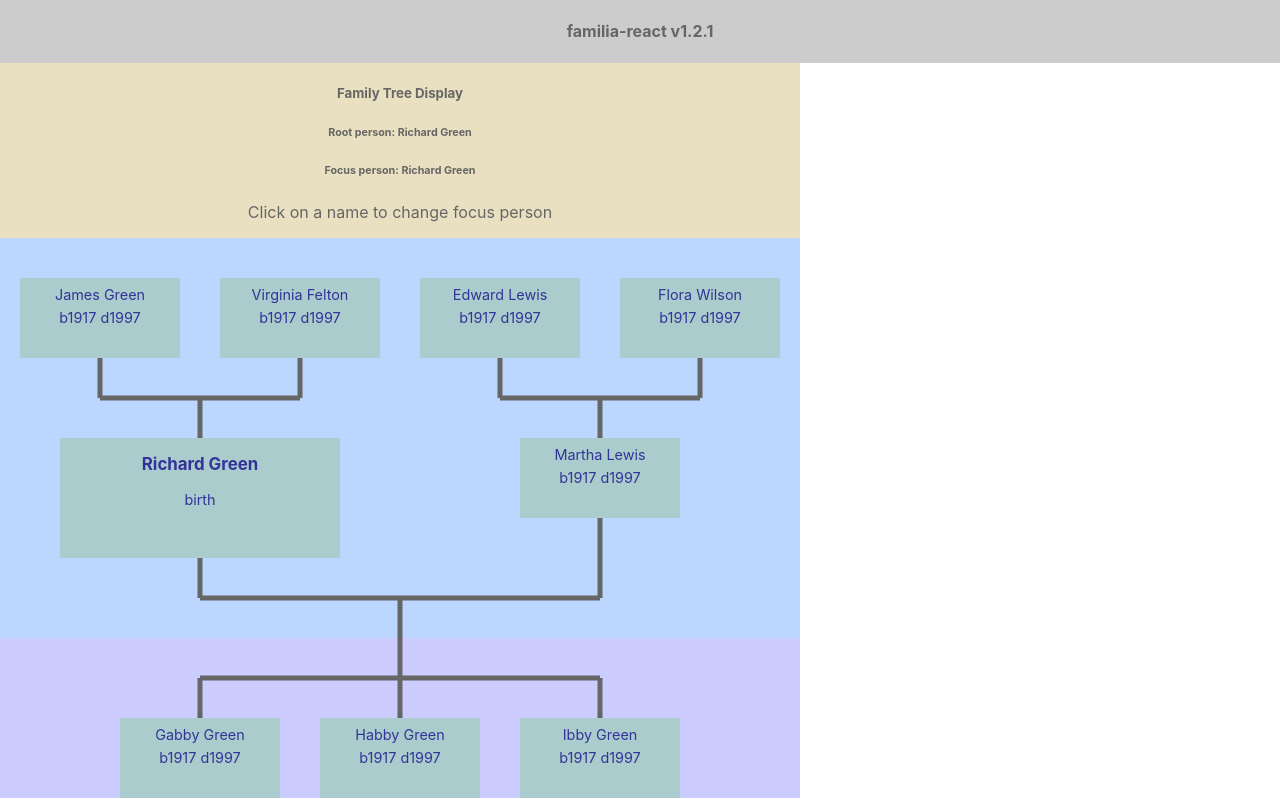
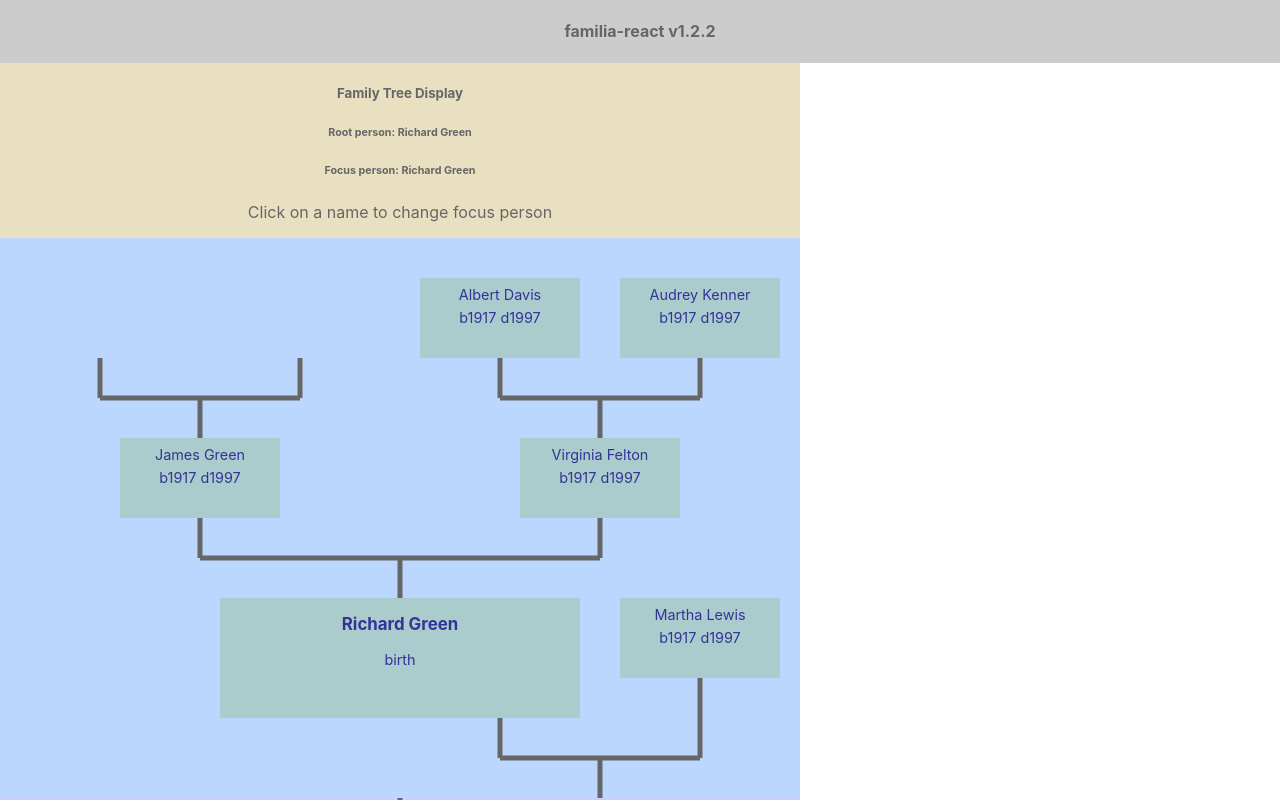
Before and after one commit to jrschmidt/familia-react, a React (Create React App) app: page / in a window 1280 px wide. Shown: the top 800 px of the page. Built offline with nearby package versions, Linux system fonts and the light colour scheme.

Commit message:
refactor new TreeDisplay4Gen to pass tests and display correctly

```diff
--- a/package.json
+++ b/package.json
@@ -1,6 +1,6 @@
 {
   "name": "familia-react",
-  "version": "1.2.1",
+  "version": "1.2.2",
   "private": true,
   "dependencies": {
     "react": "^16.8.4",
--- a/src/App.js
+++ b/src/App.js
@@ -26,7 +26,7 @@ class App extends Component {
     return (
       <div className="App">
         <header className="App-header">
-          <h4>familia-react v1.2.1</h4>
+          <h4>familia-react v1.2.2</h4>
         </header>
         <TreeDisplay4Gen
           people={this.state.people}
--- a/src/TreeDisplay4Gen.js
+++ b/src/TreeDisplay4Gen.js
@@ -20,23 +20,25 @@ class TreeDisplay4Gen extends Component {
   getViewState (focusPersonId) {
     const focusPerson = this.findPersonById( focusPersonId );
     const viewGender = focusPerson.gender;
-    const male = viewGender === 'male' ? focusPerson : this.findPersonById( focusPerson.husband );
-    const female = viewGender === 'female' ? focusPerson : this.findPersonById( focusPerson.wife );
+    const focusFather = focusPerson && focusPerson.father ? this.findPersonById( focusPerson.father ) : null;
+    const focusMother = focusPerson && focusPerson.mother ? this.findPersonById( focusPerson.mother ) : null;
     return {
       focusPerson: focusPerson,
       focusPersonGender: viewGender,
-      fatherOfMale: male && male.father ? this.findPersonById( male.father ) : null,
-      motherOfMale: male && male.mother ? this.findPersonById( male.mother ) : null,
-      fatherOfFemale: female && female.father ? this.findPersonById( female.father ) : null,
-      motherOfFemale: female && female.mother ? this.findPersonById( female.mother ) : null,
-      husband: viewGender === 'female' ? male : null,
-      wife: viewGender === 'male' ? female: null,
+      father: focusFather,
+      mother: focusMother,
+      husband: focusPerson && focusPerson.husband ? this.findPersonById( focusPerson.husband ) : null,
+      wife: focusPerson && focusPerson.wife ? this.findPersonById( focusPerson.wife ) : null,
+      fatherOfFather: focusFather && focusFather.father ? this.findPersonById( focusFather.father ) : null,
+      motherOfFather: focusFather && focusFather.mother ? this.findPersonById( focusFather.mother ) : null,
+      fatherOfMother: focusMother && focusMother.father ? this.findPersonById( focusMother.father ) : null,
+      motherOfMother: focusMother && focusMother.mother ? this.findPersonById( focusMother.mother ) : null,
       children: focusPerson.children ? focusPerson.children.map( childId => this.findPersonById( childId )) : null
     };
   }
 
-  resetViewFocus (msg) {
-    this.setState(this.getViewState(msg));
+  resetViewFocus (focusId) {
+    this.setState(this.getViewState(focusId));
   }
 
   render() {
@@ -55,10 +57,12 @@ class TreeDisplay4Gen extends Component {
         focusPerson={this.state.focusPerson}
         husband={this.state.husband}
         wife={this.state.wife}
-        fatherOfMale={this.state.fatherOfMale}
-        motherOfMale={this.state.motherOfMale}
-        fatherOfFemale={this.state.fatherOfFemale}
-        motherOfFemale={this.state.motherOfFemale}
+        father={this.state.father}
+        mother={this.state.mother}
+        fatherOfFather={this.state.fatherOfFather}
+        motherOfFather={this.state.motherOfFather}
+        fatherOfMother={this.state.fatherOfMother}
+        motherOfMother={this.state.motherOfMother}
       />
       <ChildView
         resetViewFocus={this.resetViewFocus}
--- a/src/TreeDisplayCore.css
+++ b/src/TreeDisplayCore.css
@@ -1,87 +1,107 @@
 .TreeDisplayCore {
 
   display: grid;
-  grid-template-columns: 20px 40px 60px 60px 40px 60px 60px 40px 40px 40px 60px 60px 40px 60px 60px 40px 20px;
-  grid-template-rows: 40px 80px 80px 80px 40px 80px;
+  grid-template-columns: 20px 100px 60px 40px 60px 100px 40px 100px 60px 40px 60px 100px 20px;
+  grid-template-rows: 40px 80px 80px 80px 80px 80px 40px 80px;
 
   background-color: #bbd7ff;
   color: #333399;
 }
 
-.focus-m {
-  grid-column-start: 3;
-  grid-column-end: 8;
-  grid-row-start: 4;
-  grid-row-end: 6;
+.focus {
+  grid-column-start: 5;
+  grid-column-end: 10;
+  grid-row-start: 6;
+  grid-row-end: 8;
 }
 
-.focus-f {
-  grid-column-start: 11;
-  grid-column-end: 16;
+.father {
+  grid-column-start: 3;
+  grid-column-end: 6;
   grid-row-start: 4;
-  grid-row-end: 6;
+  grid-row-end: 5;
 }
 
-.father-m {
+.mother {
+  grid-column-start: 9;
+  grid-column-end: 12;
+  grid-row-start: 4;
+  grid-row-end: 5;
+}
+
+.husband {
   grid-column-start: 2;
-  grid-column-end: 5;
+  grid-column-end: 4;
+  grid-row-start: 6;
+  grid-row-end: 7;
+}
+
+.wife {
+  grid-column-start: 11;
+  grid-column-end: 13;
+  grid-row-start: 6;
+  grid-row-end: 7;
+}
+
+.father-of-father {
+  grid-column-start: 2;
+  grid-column-end: 4;
   grid-row-start: 2;
   grid-row-end: 3;
 }
 
-.mother-m {
-  grid-column-start: 6;
-  grid-column-end: 9;
+.mother-of-father {
+  grid-column-start: 5;
+  grid-column-end: 7;
   grid-row-start: 2;
   grid-row-end: 3;
 }
 
-.father-f{
-  grid-column-start: 10;
+.father-of-mother {
+  grid-column-start: 8;
+  grid-column-end: 10;
+  grid-row-start: 2;
+  grid-row-end: 3;
+}
+
+.mother-of-mother {
+  grid-column-start: 11;
   grid-column-end: 13;
   grid-row-start: 2;
   grid-row-end: 3;
 }
 
-.mother-f {
-  grid-column-start: 14;
-  grid-column-end: 17;
-  grid-row-start: 2;
-  grid-row-end: 3;
-}
-
-.husband {
-  grid-column-start: 4;
+.connect-parents-of-father {
+  grid-column-start: 2;
   grid-column-end: 7;
-  grid-row-start: 4;
-  grid-row-end: 5;
-}
-
-.wife {
-  grid-column-start: 12;
-  grid-column-end: 15;
-  grid-row-start: 4;
-  grid-row-end: 5;
-}
-
-.connect-father-mother-male {
-  grid-column-start: 3;
-  grid-column-end: 8;
   grid-row-start: 3;
   grid-row-end: 4;
 }
 
-.connect-father-mother-female {
-  grid-column-start: 11;
-  grid-column-end: 16;
+.connect-parents-of-mother {
+  grid-column-start: 8;
+  grid-column-end: 13;
   grid-row-start: 3;
   grid-row-end: 4;
 }
 
-.connect-children-male,
+.connect-father-mother {
+  grid-column-start: 3;
+  grid-column-end: 12;
+  grid-row-start: 5;
+  grid-row-end: 6;
+}
+
+.connect-children-male {
+  grid-column-start: 8;
+  grid-column-end: 13;
+  grid-row-start: 7;
+  grid-row-end: 9;
+}
+
 .connect-children-female {
-  grid-column-start: 5;
-  grid-column-end: 14;
-  grid-row-start: 5;
-  grid-row-end: 7;
+  grid-column-start: 2;
+  grid-column-end: 7;
+  grid-row-start: 7;
+  grid-row-end: 9;
 }
--- a/src/TreeDisplayCore.js
+++ b/src/TreeDisplayCore.js
@@ -8,48 +8,58 @@ class TreeDisplayCore extends Component {
 
   svgs = {
 
-    svgFatherMotherOfMale:
-      <svg className='connect-father-mother-male' key='c-fmm' width='280' height='80'>
-        <line x1='40' y1='0' x2='40' y2='40' stroke='#666666' strokeWidth='5' />
-        <line x1='240' y1='0' x2='240' y2='40' stroke='#666666' strokeWidth='5' />
-        <line x1='40' y1='40' x2='240' y2='40' stroke='#666666' strokeWidth='5' />
-        <line x1='140' y1='40' x2='140' y2='80' stroke='#666666' strokeWidth='5' />
+    svgParentsOfFather:
+      <svg className='connect-parents-of-father' key='c-pf' width='360' height='80'>
+        <line x1='80' y1='0' x2='80' y2='40' stroke='#666666' strokeWidth='5' />
+        <line x1='280' y1='0' x2='280' y2='40' stroke='#666666' strokeWidth='5' />
+        <line x1='80' y1='40' x2='280' y2='40' stroke='#666666' strokeWidth='5' />
+        <line x1='180' y1='40' x2='180' y2='80' stroke='#666666' strokeWidth='5' />
       </svg>,
 
-    svgFatherMotherOfFemale:
-      <svg className='connect-father-mother-female' key='c-fmf' width='280' height='80'>
-        <line x1='40' y1='0' x2='40' y2='40' stroke='#666666' strokeWidth='5' />
-        <line x1='240' y1='0' x2='240' y2='40' stroke='#666666' strokeWidth='5' />
-        <line x1='40' y1='40' x2='240' y2='40' stroke='#666666' strokeWidth='5' />
-        <line x1='140' y1='40' x2='140' y2='80' stroke='#666666' strokeWidth='5' />
+    svgParentsOfMother:
+      <svg className='connect-parents-of-mother' key='c-pm' width='360' height='80'>
+      <line x1='80' y1='0' x2='80' y2='40' stroke='#666666' strokeWidth='5' />
+      <line x1='280' y1='0' x2='280' y2='40' stroke='#666666' strokeWidth='5' />
+      <line x1='80' y1='40' x2='280' y2='40' stroke='#666666' strokeWidth='5' />
+      <line x1='180' y1='40' x2='180' y2='80' stroke='#666666' strokeWidth='5' />
+      </svg>,
+
+    svgFatherMother:
+      <svg className='connect-father-mother' key='c-fm' width='580' height='80'>
+        <line x1='80' y1='0' x2='80' y2='40' stroke='#666666' strokeWidth='5' />
+        <line x1='480' y1='0' x2='480' y2='40' stroke='#666666' strokeWidth='5' />
+        <line x1='80' y1='40' x2='480' y2='40' stroke='#666666' strokeWidth='5' />
+        <line x1='280' y1='40' x2='280' y2='80' stroke='#666666' strokeWidth='5' />
       </svg>,
 
     svgChildrenOfMale:
-      <svg className='connect-children-male' key='c-cm' width='440' height='120'>
-        <line x1='20' y1='40' x2='20' y2='80' stroke='#666666' strokeWidth='5' />
-        <line x1='420' y1='0' x2='420' y2='80' stroke='#666666' strokeWidth='5' />
-        <line x1='20' y1='80' x2='420' y2='80' stroke='#666666' strokeWidth='5' />
-        <line x1='220' y1='80' x2='220' y2='120' stroke='#666666' strokeWidth='5' />
+      <svg className='connect-children-male' key='c-cm' width='360' height='120'>
+        <line x1='80' y1='40' x2='80' y2='80' stroke='#666666' strokeWidth='5' />
+        <line x1='280' y1='0' x2='280' y2='80' stroke='#666666' strokeWidth='5' />
+        <line x1='80' y1='80' x2='280' y2='80' stroke='#666666' strokeWidth='5' />
+        <line x1='180' y1='80' x2='180' y2='120' stroke='#666666' strokeWidth='5' />
       </svg>,
 
     svgChildrenOfFemale:
-      <svg className='connect-children-female' key='c-cf' width='440' height='120'>
-        <line x1='20' y1='0' x2='20' y2='80' stroke='#666666' strokeWidth='5' />
-        <line x1='420' y1='40' x2='420' y2='80' stroke='#666666' strokeWidth='5' />
-        <line x1='20' y1='80' x2='420' y2='80' stroke='#666666' strokeWidth='5' />
-        <line x1='220' y1='80' x2='220' y2='120' stroke='#666666' strokeWidth='5' />
+      <svg className='connect-children-female' key='c-cf' width='360' height='120'>
+        <line x1='80' y1='0' x2='80' y2='80' stroke='#666666' strokeWidth='5' />
+        <line x1='280' y1='40' x2='280' y2='80' stroke='#666666' strokeWidth='5' />
+        <line x1='80' y1='80' x2='280' y2='80' stroke='#666666' strokeWidth='5' />
+        <line x1='180' y1='80' x2='180' y2='120' stroke='#666666' strokeWidth='5' />
       </svg>
   };
 
   getTags() {
     const tags = [];
+
     if (this.props.focusPerson) tags.push(
       <PersonDisplayTile
         person={this.props.focusPerson}
-        viewRole={this.props.focusPerson.gender === 'male' ? 'focus-m' : 'focus-f'}
+        viewRole='focus'
         key={this.props.focusPerson._id}
       />
     );
+
     if (this.props.husband) tags.push(
       <PersonMini
         resetViewFocus={this.props.resetViewFocus}
@@ -58,6 +68,7 @@ class TreeDisplayCore extends Component {
         key={this.props.husband._id}
       />
     );
+
     if (this.props.wife) tags.push(
       <PersonMini
         resetViewFocus={this.props.resetViewFocus}
@@ -66,40 +77,64 @@ class TreeDisplayCore extends Component {
         key={this.props.wife._id}
       />
     );
-    if (this.props.fatherOfMale) tags.push(
+
+    if (this.props.father) tags.push(
       <PersonMini
         resetViewFocus={this.props.resetViewFocus}
-        person={this.props.fatherOfMale}
-        viewRole='father-m'
-        key={this.props.fatherOfMale._id}
+        person={this.props.father}
+        viewRole='father'
+        key={this.props.father._id}
       />
     );
-    if (this.props.motherOfMale) tags.push(
+
+    if (this.props.mother) tags.push(
       <PersonMini
         resetViewFocus={this.props.resetViewFocus}
-        person={this.props.motherOfMale}
-        viewRole='mother-m'
-        key={this.props.motherOfMale._id}
+        person={this.props.mother}
+        viewRole='mother'
+        key={this.props.mother._id}
       />
     );
-    if (this.props.fatherOfFemale) tags.push(
+
+    if (this.props.fatherOfFather) tags.push(
       <PersonMini
         resetViewFocus={this.props.resetViewFocus}
-        person={this.props.fatherOfFemale}
-        viewRole='father-f'
-        key={this.props.fatherOfFemale._id}
+        person={this.props.fatherOfFather}
+        viewRole='father-of-father'
+        key={this.props.fatherOfFather._id}
       />
     );
-    if (this.props.motherOfFemale) tags.push(
+
+    if (this.props.motherOfFather) tags.push(
       <PersonMini
         resetViewFocus={this.props.resetViewFocus}
-        person={this.props.motherOfFemale}
-        viewRole='mother-f'
-        key={this.props.motherOfFemale._id}
+        person={this.props.motherOfFather}
+        viewRole='mother-of-father'
+        key={this.props.motherOfFather._id}
       />
     );
-    tags.push(this.svgs.svgFatherMotherOfMale);
-    tags.push(this.svgs.svgFatherMotherOfFemale);
+
+    if (this.props.fatherOfMother) tags.push(
+      <PersonMini
+        resetViewFocus={this.props.resetViewFocus}
+        person={this.props.fatherOfMother}
+        viewRole='father-of-mother'
+        key={this.props.fatherOfMother._id}
+      />
+    );
+
+    if (this.props.motherOfMother) tags.push(
+      <PersonMini
+        resetViewFocus={this.props.resetViewFocus}
+        person={this.props.motherOfMother}
+        viewRole='mother-of-mother'
+        key={this.props.motherOfMother._id}
+      />
+    );
+
+    tags.push(this.svgs.svgParentsOfFather);
+    tags.push(this.svgs.svgParentsOfMother);
+    tags.push(this.svgs.svgFatherMother);
     tags.push(this.props.focusPerson.gender === 'male' ? this.svgs.svgChildrenOfMale : this.svgs.svgChildrenOfFemale);
     return tags;
   }
```
Also changed, not shown: 2 other files (tests, documents, lock files or other folders).
